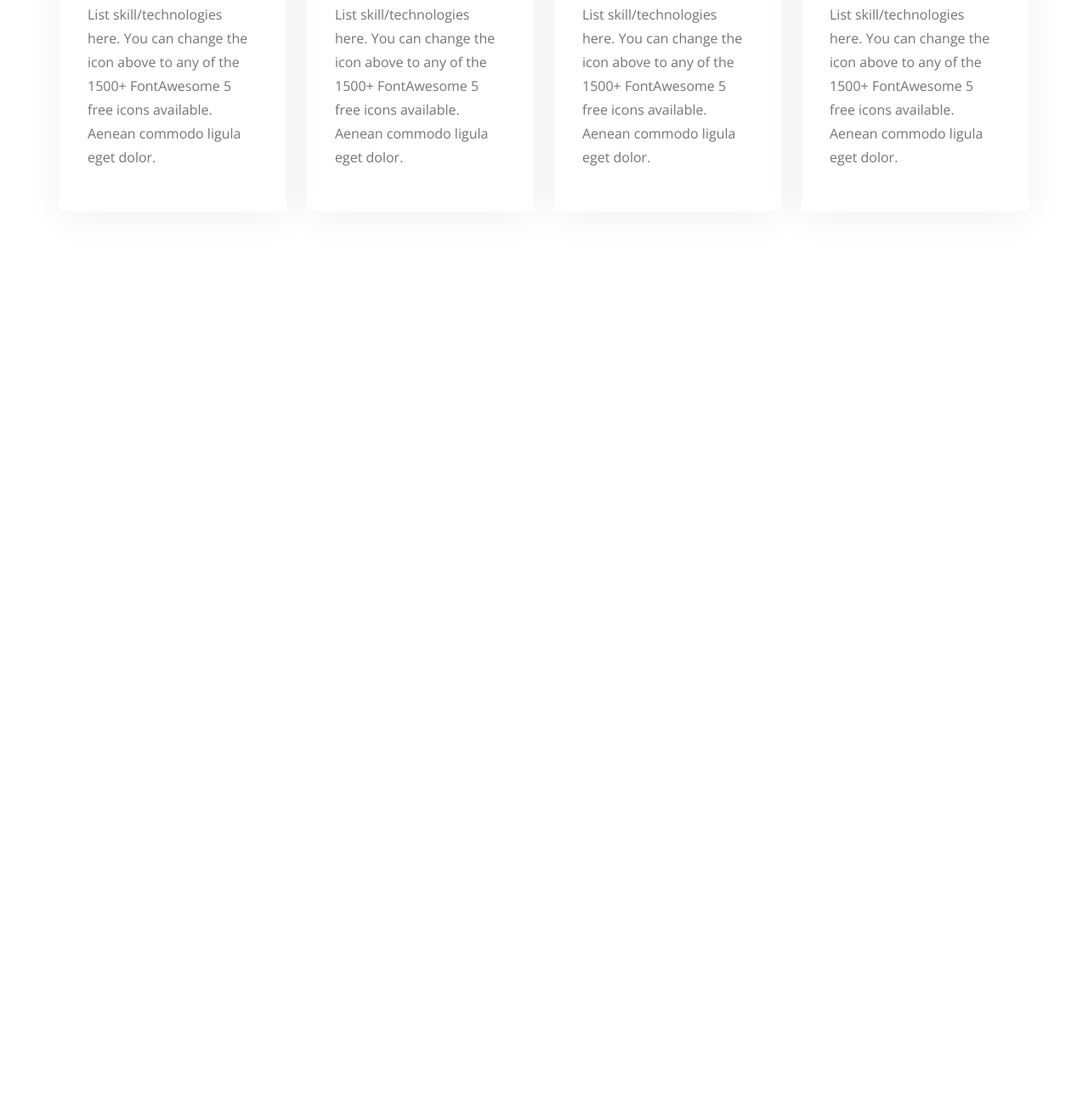
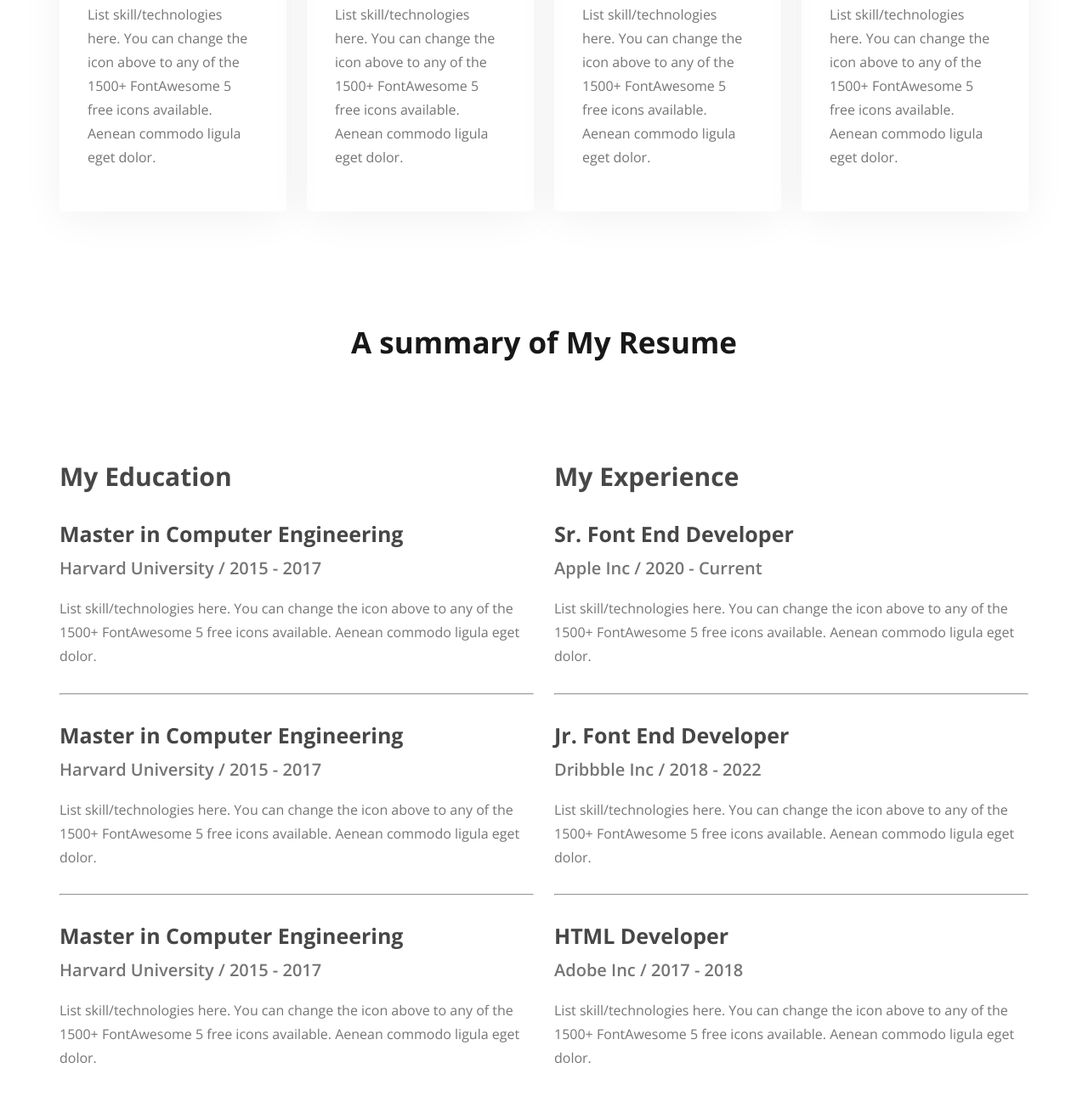
Before and after one commit to yasinarafat39/web-developer-portfolio, a plain HTML site: page index.html in a window 1280 px wide. Shown: the part 2026-3316 px from the top of the page at 85% size. Before the commit the page ends 2405 px from the top, so only its background shows below. Drawn offline with nearby package versions, Linux system fonts and the light colour scheme.

Commit message:
A summary of My Resume added

```diff
--- a/index.html
+++ b/index.html
@@ -43,6 +43,7 @@
 
     <!-- main section -->
     <main>
+      <!-- about me section -->
       <section class="about-me">
         <div class="about-me-content">
           <h2 class="dark-1 title">About Me</h2>
@@ -133,6 +134,117 @@
           </div>
         </div>
       </section>
+
+      <!-- A Summary of my Resume -->
+      <section class="a-summary-of-my-resume">
+        <h1 class="title dark-1">A summary of My Resume</h1>
+
+        <div class="experiences">
+          <!-- My Education -->
+          <section class="my-education">
+            <h2 class="dark-2 section-title">My Education</h2>
+
+            <!-- course list -->
+            <div class="edu-course-list">
+              <!-- education course 1 -->
+              <div class="course">
+                <h3 class="course-title dark-2">
+                  Master in Computer Engineering
+                </h3>
+                <p class="institute-name-and-date dark-3">
+                  Harvard University / 2015 - 2017
+                </p>
+                <p class="course-description dark-3">
+                  List skill/technologies here. You can change the icon above to
+                  any of the 1500+ FontAwesome 5 free icons available. Aenean
+                  commodo ligula eget dolor.
+                </p>
+                <hr class="dark-5" />
+              </div>
+
+              <!-- education course 2 -->
+              <div class="course">
+                <h3 class="course-title dark-2">
+                  Master in Computer Engineering
+                </h3>
+                <p class="institute-name-and-date dark-3">
+                  Harvard University / 2015 - 2017
+                </p>
+                <p class="course-description dark-3">
+                  List skill/technologies here. You can change the icon above to
+                  any of the 1500+ FontAwesome 5 free icons available. Aenean
+                  commodo ligula eget dolor.
+                </p>
+                <hr class="dark-5" />
+              </div>
+
+              <!-- education course 3 -->
+              <div class="course">
+                <h3 class="course-title dark-2">
+                  Master in Computer Engineering
+                </h3>
+                <p class="institute-name-and-date dark-3">
+                  Harvard University / 2015 - 2017
+                </p>
+                <p class="course-description dark-3">
+                  List skill/technologies here. You can change the icon above to
+                  any of the 1500+ FontAwesome 5 free icons available. Aenean
+                  commodo ligula eget dolor.
+                </p>
+              </div>
+            </div>
+          </section>
+
+          <!-- My Experience -->
+          <section class="my-experience">
+            <h2 class="dark-2 section-title">My Experience</h2>
+
+            <!-- course list -->
+            <div class="exp-course-list">
+              <!-- Experience course 1 -->
+              <div class="course">
+                <h3 class="course-title dark-2">Sr. Font End Developer</h3>
+                <p class="institute-name-and-date dark-3">
+                  Apple Inc / 2020 - Current
+                </p>
+                <p class="course-description dark-3">
+                  List skill/technologies here. You can change the icon above to
+                  any of the 1500+ FontAwesome 5 free icons available. Aenean
+                  commodo ligula eget dolor.
+                </p>
+                <hr class="dark-5" />
+              </div>
+
+              <!-- Experience course 2 -->
+              <div class="course">
+                <h3 class="course-title dark-2">Jr. Font End Developer</h3>
+                <p class="institute-name-and-date dark-3">
+                  Dribbble Inc / 2018 - 2022
+                </p>
+                <p class="course-description dark-3">
+                  List skill/technologies here. You can change the icon above to
+                  any of the 1500+ FontAwesome 5 free icons available. Aenean
+                  commodo ligula eget dolor.
+                </p>
+                <hr class="dark-5" />
+              </div>
+
+              <!-- Experience course 3 -->
+              <div class="course">
+                <h3 class="course-title dark-2">HTML Developer</h3>
+                <p class="institute-name-and-date dark-3">
+                  Adobe Inc / 2017 - 2018
+                </p>
+                <p class="course-description dark-3">
+                  List skill/technologies here. You can change the icon above to
+                  any of the 1500+ FontAwesome 5 free icons available. Aenean
+                  commodo ligula eget dolor.
+                </p>
+              </div>
+            </div>
+          </section>
+        </div>
+      </section>
     </main>
 
     <!-- footer section -->
--- a/styles/style.css
+++ b/styles/style.css
@@ -25,6 +25,10 @@ body {
 
 .dark-3 {
   color: #757575;
+}
+
+.dark-5{
+  color: #D1D1D1;
 }
 
 .btn-primary {
@@ -204,7 +208,6 @@ nav li a {
   text-align: left;
 }
 
-
 .card .card-title {
   margin: 30px 0px 20px 0;
 }
@@ -213,3 +216,49 @@ nav li a {
   font-size: 16px;
   line-height: 28px;
 }
+
+/* A summary of My Resume */
+.a-summary-of-my-resume {
+  width: 1140px;
+  margin: 0 auto 113px;
+}
+
+.a-summary-of-my-resume .title {
+  text-align: center;
+  font-size: 35px;
+  font-weight: 700;
+  line-height: 48px;
+  margin-bottom: 113px;
+}
+
+.experiences{
+  display: flex;
+  gap: 24px;
+}
+
+/* My Education */
+.course-title {
+  font-size: 25px;
+  font-weight: 700;
+  line-height: 34px;
+  margin: 30px 0 10px;
+}
+
+.course .institute-name-and-date {
+  font-size: 20px;
+  font-weight: 600;
+  line-height: 27px;
+  margin-bottom: 20px;
+}
+
+.course .course-description {
+  font-size: 16px;
+  line-height: 28px;
+  margin-bottom: 29.5px;
+}
+
+.a-summary-of-my-resume .section-title {
+  font-size: 30px;
+  font-weight: 700;
+  line-height: 41px;
+}
```
